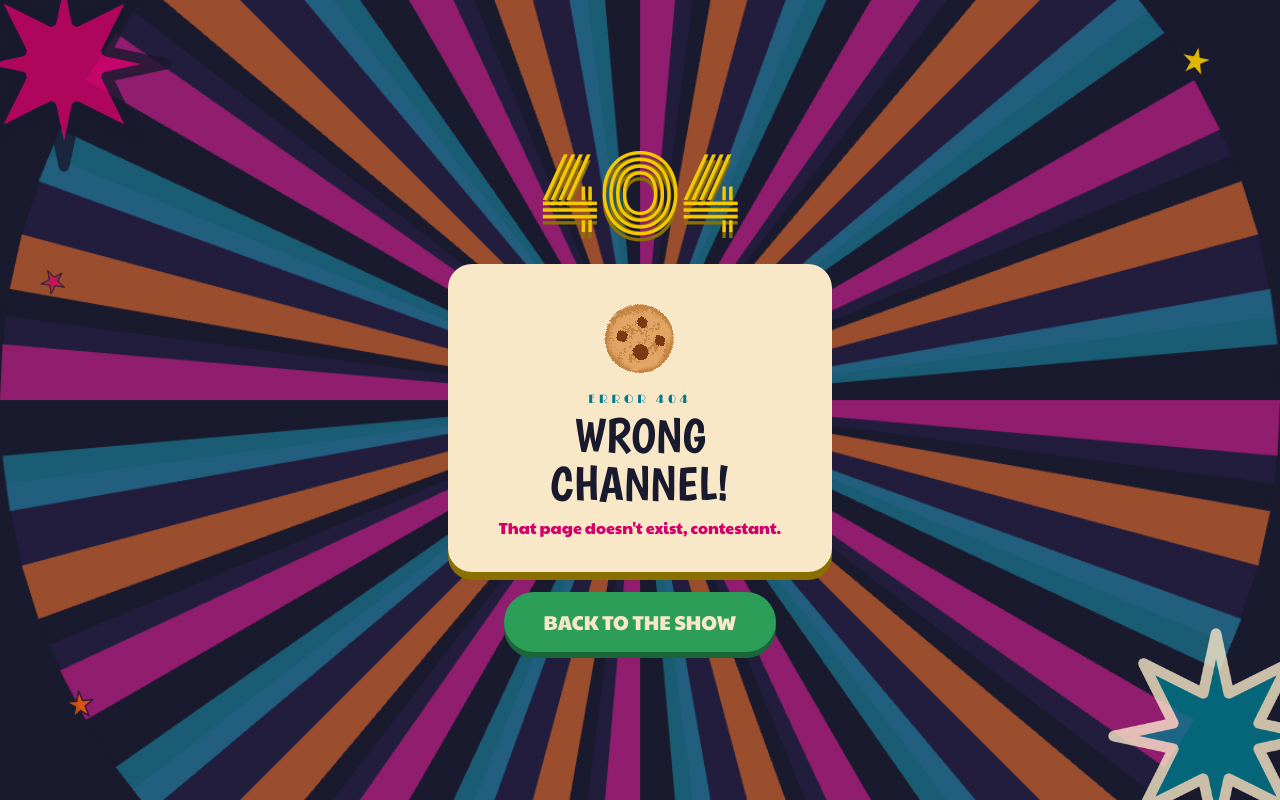
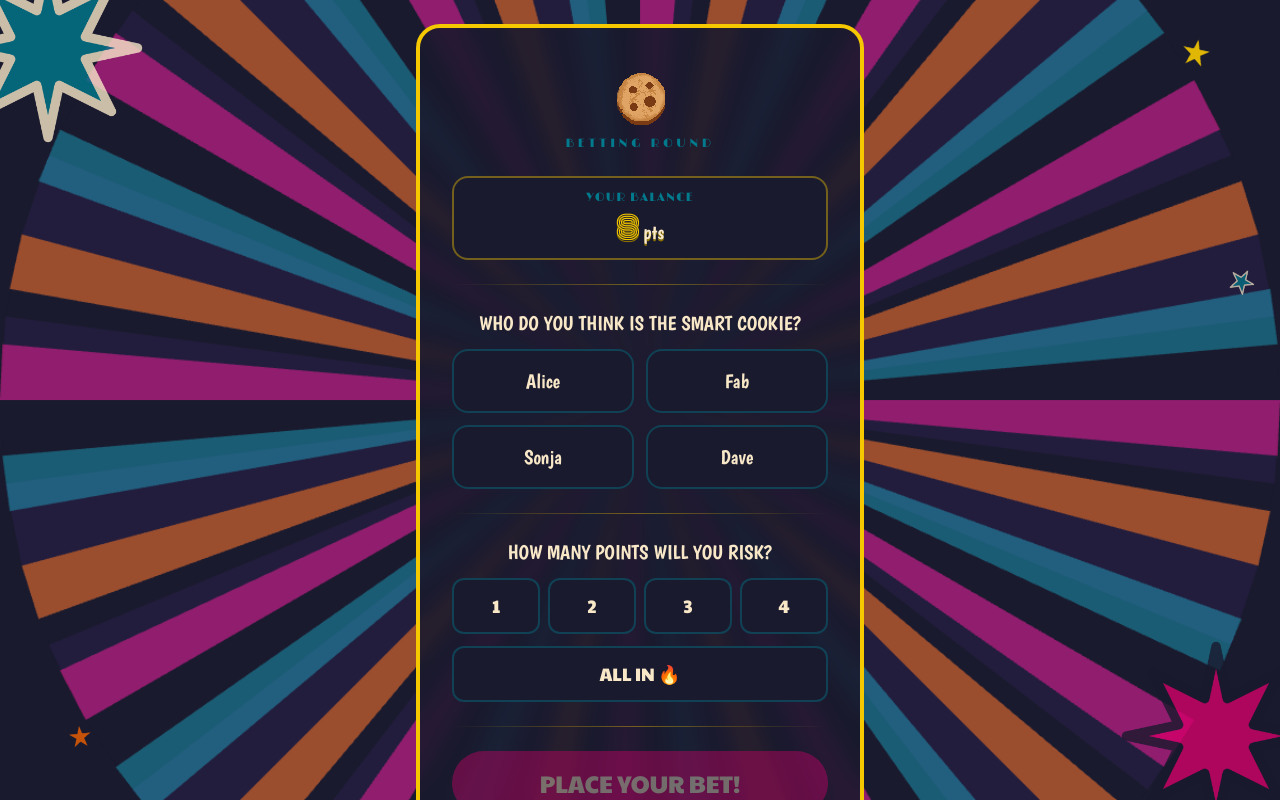
Before and after one commit to garciaf/who-is-a-smart-cookie-client, a SvelteKit app: page /bet in a window 1280 px wide. Before the commit this address had no page. Built offline with nearby package versions, Linux system fonts and the light colour scheme.

Commit message:
[DESIGN] Add betting screens

```diff
--- /dev/null
+++ b/src/routes/bet/+page.svelte
@@ -0,0 +1,124 @@
+<script lang="ts">
+	import { asset } from '$app/paths';
+
+	const players = ['Alice', 'Fab', 'Sonja', 'Dave'];
+	const presets = [1, 2, 3, 4];
+	const balance = 8;
+
+	let selectedPlayer = $state<string | null>(null);
+	let bet = $state<number | null>(null);
+
+	function placeBet(event: Event) {
+		event.preventDefault();
+		// logic comes later
+	}
+</script>
+
+<!-- Corner accents -->
+<img src={asset('/images/burst-teal.png')}    alt="" aria-hidden="true" class="absolute -top-16 -left-16 h-56 w-56 opacity-80" />
+<img src={asset('/images/burst-magenta.png')} alt="" aria-hidden="true" class="absolute -bottom-12 -right-12 h-56 w-56 opacity-80" />
+<img src={asset('/images/star-yellow.png')}   alt="" aria-hidden="true" class="absolute top-8 right-16 h-10 w-10 rotate-12 opacity-90" />
+<img src={asset('/images/star-orange.png')}   alt="" aria-hidden="true" class="absolute bottom-12 left-16 h-8 w-8 -rotate-6 opacity-80" />
+<img src={asset('/images/star-teal.png')}     alt="" aria-hidden="true" class="absolute top-1/3 right-6 h-7 w-7 rotate-30 opacity-70" />
+
+<!-- Scrollable wrapper -->
+<div class="relative z-10 flex h-full items-start justify-center overflow-y-auto px-4 py-6">
+	<div class="w-full max-w-md rounded-3xl border-4 border-game-yellow bg-navy/90 px-8 py-10 shadow-[0_8px_0_#8a7000] backdrop-blur-sm flex flex-col gap-6">
+
+		<!-- Header -->
+		<div class="flex flex-col items-center gap-3">
+			<img
+				src={asset('/images/cookie-64-64px.png')}
+				alt="Cookie"
+				class="pixel-perfect h-14 w-14 drop-shadow-[0_4px_0_#7a3a14]"
+			/>
+			<p class="font-limelight text-xs tracking-[0.3em] text-teal uppercase">Betting Round</p>
+		</div>
+
+		<!-- Balance -->
+		<div class="rounded-2xl border-2 border-game-yellow/40 bg-navy px-5 py-3 text-center">
+			<p class="font-limelight text-xs tracking-widest text-teal uppercase mb-1">Your balance</p>
+			<p class="font-monoton text-3xl text-game-yellow drop-shadow-[0_2px_0_#8a7000]">
+				{balance} <span class="font-boogaloo text-xl text-cream">pts</span>
+			</p>
+		</div>
+
+		<div class="h-px bg-gradient-to-r from-transparent via-game-yellow/40 to-transparent"></div>
+
+		<!-- Player selection -->
+		<div class="flex flex-col gap-3">
+			<p class="text-center font-boogaloo text-xl text-cream">WHO DO YOU THINK IS THE SMART COOKIE?</p>
+			<div class="grid grid-cols-2 gap-3">
+				{#each players as player (player)}
+					<button
+						type="button"
+						onclick={() => selectedPlayer = player}
+						class={[
+							'rounded-2xl border-2 px-4 py-4 font-boogaloo text-xl transition-all',
+							selectedPlayer === player
+								? 'border-game-yellow bg-game-yellow/20 text-game-yellow shadow-[0_4px_0_#8a7000]'
+								: 'border-teal/40 bg-navy text-cream hover:border-teal hover:bg-teal/10'
+						].join(' ')}
+					>
+						{player}
+					</button>
+				{/each}
+			</div>
+		</div>
+
+		<div class="h-px bg-gradient-to-r from-transparent via-game-yellow/40 to-transparent"></div>
+
+		<!-- Bet amount -->
+		<div class="flex flex-col gap-3">
+			<p class="text-center font-boogaloo text-xl text-cream">HOW MANY POINTS WILL YOU RISK?</p>
+			<div class="grid grid-cols-4 gap-2">
+				{#each presets as amount (amount)}
+					<button
+						type="button"
+						onclick={() => bet = amount}
+						class={[
+							'rounded-xl border-2 py-3 font-paytone text-lg transition-all',
+							bet === amount
+								? 'border-magenta bg-magenta/20 text-magenta shadow-[0_3px_0_#7a003d]'
+								: 'border-teal/40 bg-navy text-cream hover:border-teal hover:bg-teal/10'
+						].join(' ')}
+					>
+						{amount}
+					</button>
+				{/each}
+			</div>
+			<button
+				type="button"
+				onclick={() => bet = balance}
+				class={[
+					'w-full rounded-xl border-2 py-3 font-paytone text-lg transition-all',
+					bet === balance
+						? 'border-magenta bg-magenta/20 text-magenta shadow-[0_3px_0_#7a003d]'
+						: 'border-teal/40 bg-navy text-cream hover:border-teal hover:bg-teal/10'
+				].join(' ')}
+			>
+				ALL IN 🔥
+			</button>
+		</div>
+
+		<div class="h-px bg-gradient-to-r from-transparent via-game-yellow/40 to-transparent"></div>
+
+		<!-- Actions -->
+		<form onsubmit={placeBet} class="flex flex-col gap-3">
+			<button
+				type="submit"
+				disabled={!selectedPlayer || !bet}
+				class="w-full cursor-pointer rounded-full bg-magenta py-4 font-paytone text-2xl text-cream shadow-[0_6px_0_#7a003d] transition-transform hover:brightness-110 active:translate-y-1 active:shadow-[0_2px_0_#7a003d] disabled:cursor-not-allowed disabled:opacity-40 disabled:shadow-none disabled:translate-y-0"
+			>
+				PLACE YOUR BET!
+			</button>
+			<button
+				type="button"
+				class="w-full py-2 font-boogaloo text-lg text-teal/70 hover:text-teal transition-colors"
+			>
+				Skip — play it safe
+			</button>
+		</form>
+
+	</div>
+</div>
```
Also changed, not shown: 2 other files (tests, documents, lock files or other folders).
